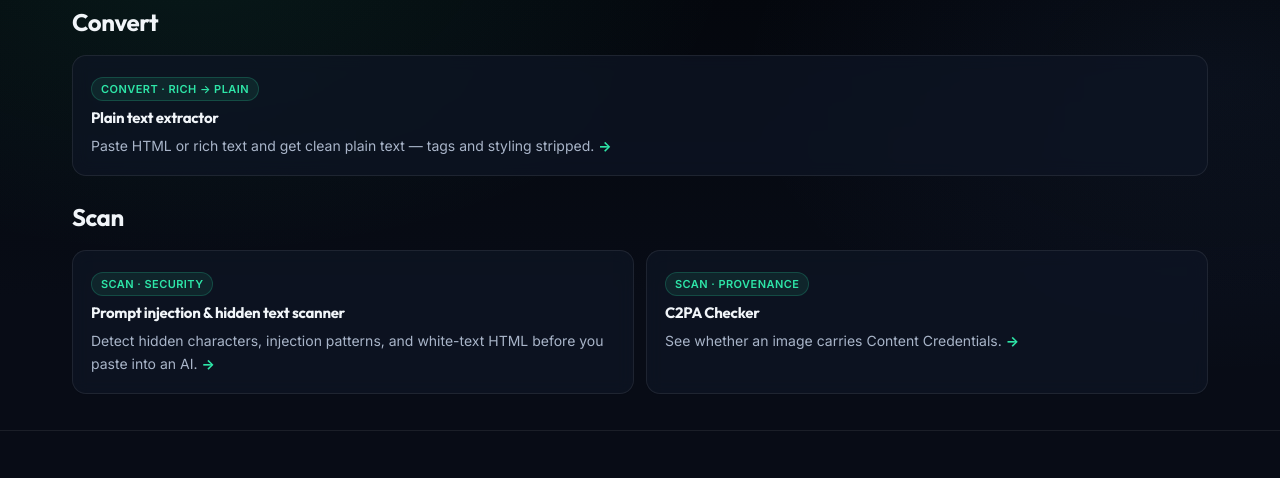
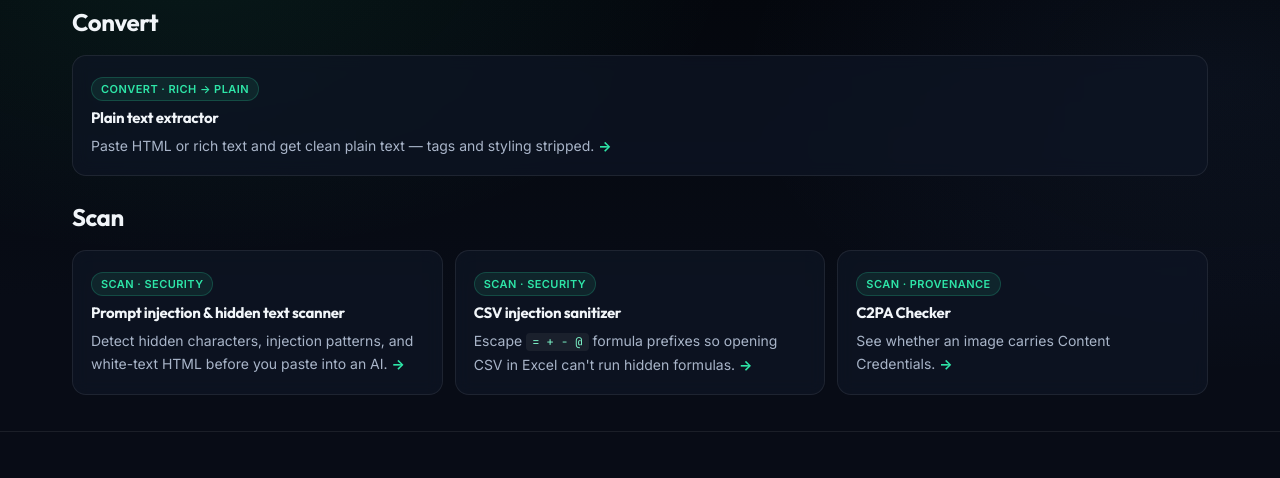
Before and after one commit to ylwl1997/noatmark, a browser extension: page tools/index.html in a window 1280 px wide. Shown: the part 803-1281 px from the top of the page. Drawn offline with Linux system fonts and the light colour scheme.

Commit message:
新增 CSV 注入净化工具 + 引擎

```diff
--- a/tools/index.html
+++ b/tools/index.html
@@ -88,6 +88,11 @@
           <h3>Prompt injection &amp; hidden text scanner</h3>
           <p>Detect hidden characters, injection patterns, and white-text HTML before you paste into an AI. <span class="arr">&rarr;</span></p>
         </a>
+        <a class="card card-link" href="/tools/csv-injection-sanitizer/">
+          <span class="cat">Scan · security</span>
+          <h3>CSV injection sanitizer</h3>
+          <p>Escape <code>= + - @</code> formula prefixes so opening CSV in Excel can't run hidden formulas. <span class="arr">&rarr;</span></p>
+        </a>
         <a class="card card-link" href="/c2pa-verifier/">
           <span class="cat">Scan · provenance</span>
           <h3>C2PA Checker</h3>
```
